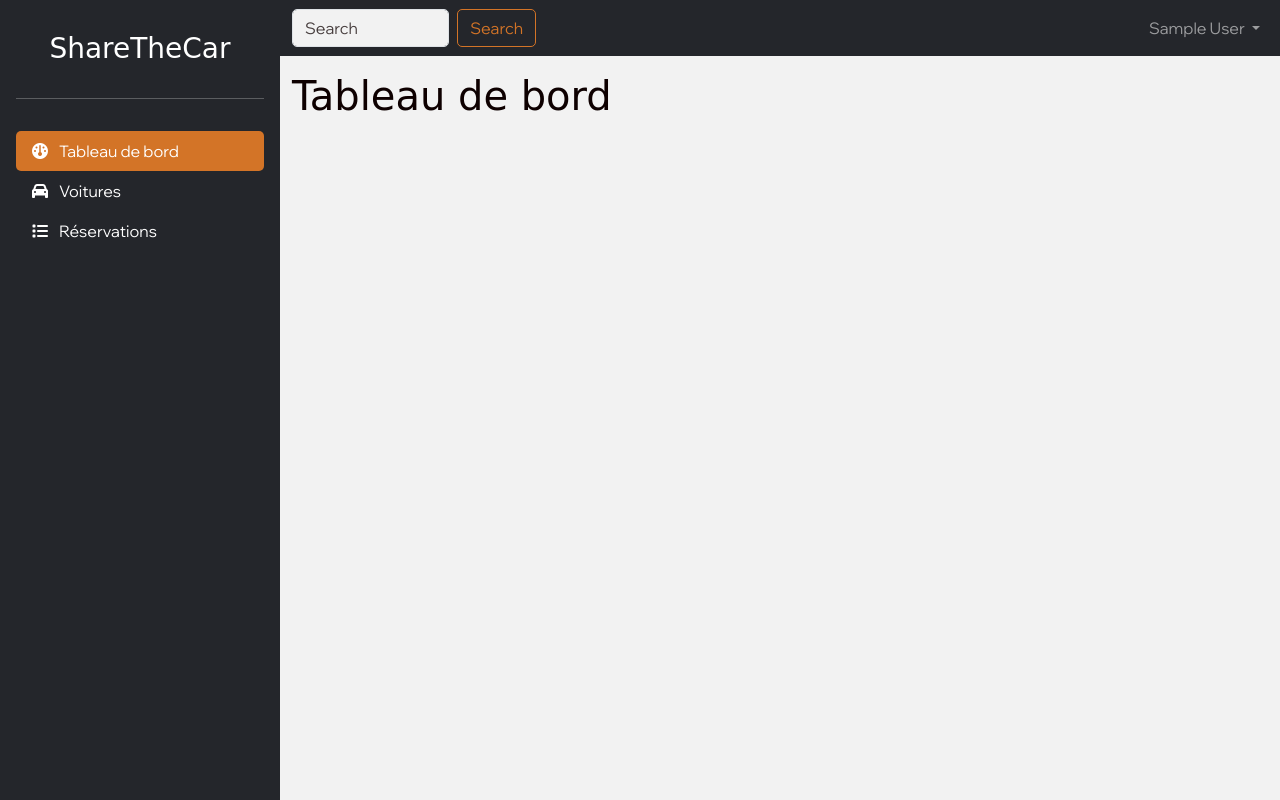
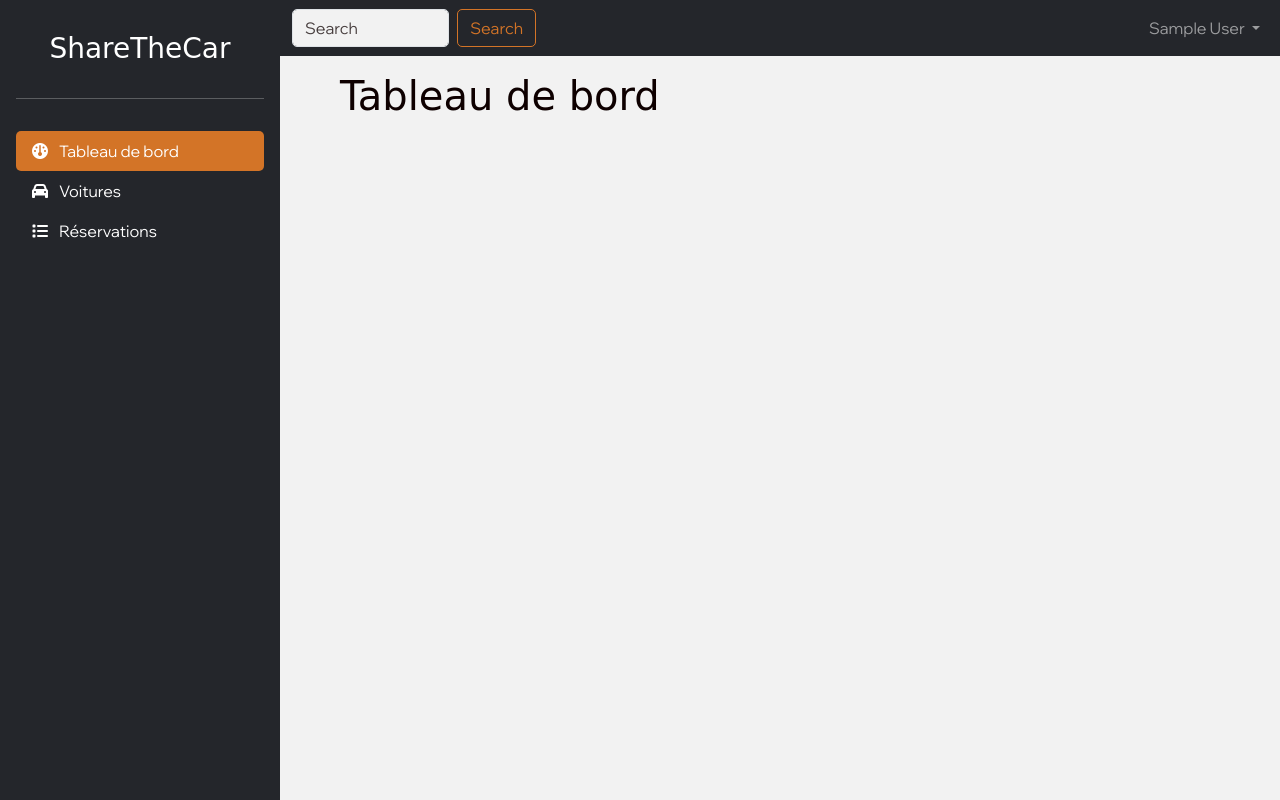
Before and after one commit to florent6001/sharethecars, a Rails app: page /dashboard in a window 1280 px wide. Run offline with Rails 7, Linux system fonts and the light colour scheme; the visitor is signed in with stand-in values (Sample User, id 1); data that the repository does not hold is empty; style sheets or scripts are compiled from the project's sources; parts of the project's set-up code (start-up, migrations or seed data) failed here and were passed over; some libraries are stand-ins or nearby versions; some web fonts are replaced.

Commit message:
Add margin to dashboard content

```diff
--- a/app/views/layouts/application.html.erb
+++ b/app/views/layouts/application.html.erb
@@ -20,7 +20,9 @@
         <%= render "shared/sidebar" %>
         <div class="w-100">
           <%= render "shared/navbar_for_sidebar" %>
-          <%= yield %>
+          <div class="mx-5">
+            <%= yield %>
+          </div>
         </div>
       </div>
     <% end %>
```
